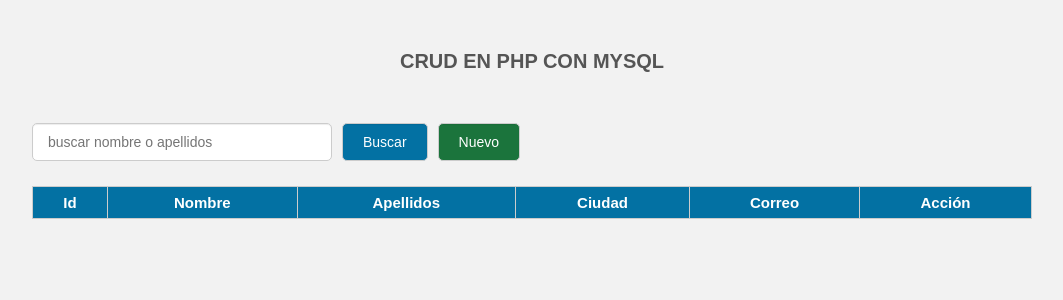
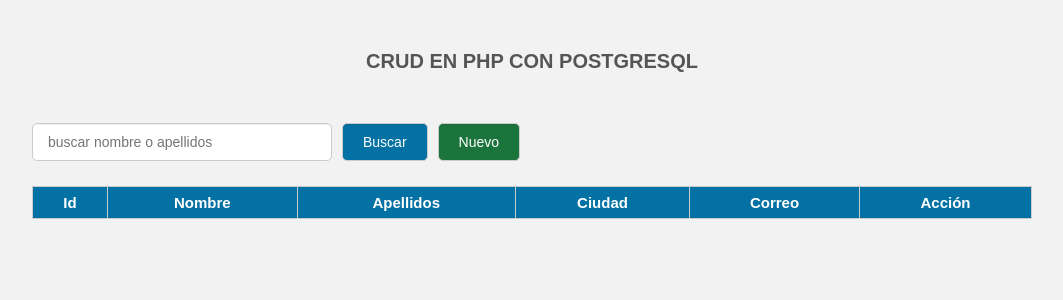
Before and after one commit to oscar2798/crud2, a PHP site: page / in a window 1280 px wide. Shown: the top 300 px of the page, without its empty margins (108-1171 px from the left). Run offline with PHP 8.4, Linux system fonts and the light colour scheme; data that the repository does not hold is empty; some libraries are stand-ins or nearby versions.

Commit message:
actualizado

```diff
--- a/index.php
+++ b/index.php
@@ -31,7 +31,7 @@
 </head>
 <body>
 	<div class="contenedor">
-		<h2>CRUD EN PHP CON MYSQL</h2>
+		<h2>CRUD EN PHP CON POSTGRESQL</h2>
 		<div class="barra__buscador">
 			<form action="" class="formulario" method="post">
 				<input type="text" name="buscar" placeholder="buscar nombre o apellidos"
--- a/insert.php
+++ b/insert.php
@@ -37,7 +37,7 @@
 </head>
 <body>
 	<div class="contenedor">
-		<h2>CRUD EN PHP CON MYSQL</h2>
+		<h2>CRUD EN PHP CON POSTGRESQL</h2>
 		<form action="" method="post">
 			<div class="form-group">
 				<input type="text" name="nombre" placeholder="Nombre" class="input__text">
--- a/update.php
+++ b/update.php
@@ -56,7 +56,7 @@
 </head>
 <body>
 	<div class="contenedor">
-		<h2>CRUD EN PHP CON MYSQL</h2>
+		<h2>CRUD EN PHP CON POSRGRESQL</h2>
 		<form action="" method="post">
 			<div class="form-group">
 				<input type="text" name="nombre" value="<?php if($resultado) echo $resultado['nombre']; ?>" class="input__text">
```
